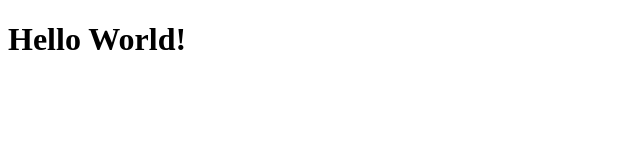
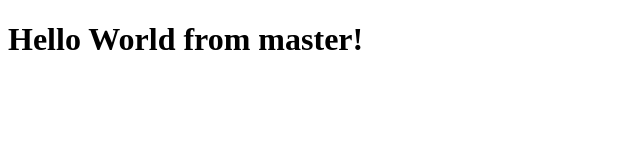
Before and after one commit to jordanegiuly/test, a website: page index.html in a window 1280 px wide. Shown: the whole page, without its empty margins (0-640 px from the left). Drawn offline with Linux system fonts and the light colour scheme.

Commit message:
test codeploy travis

```diff
--- a/index.html
+++ b/index.html
@@ -5,6 +5,6 @@
   <title>Hello World!</title>
 </head>
 <body>
-  <h1>Hello World!</h1>
+  <h1>Hello World from master!</h1>
 </body>
 </html>
```
Also changed, not shown: .travis.yml.
